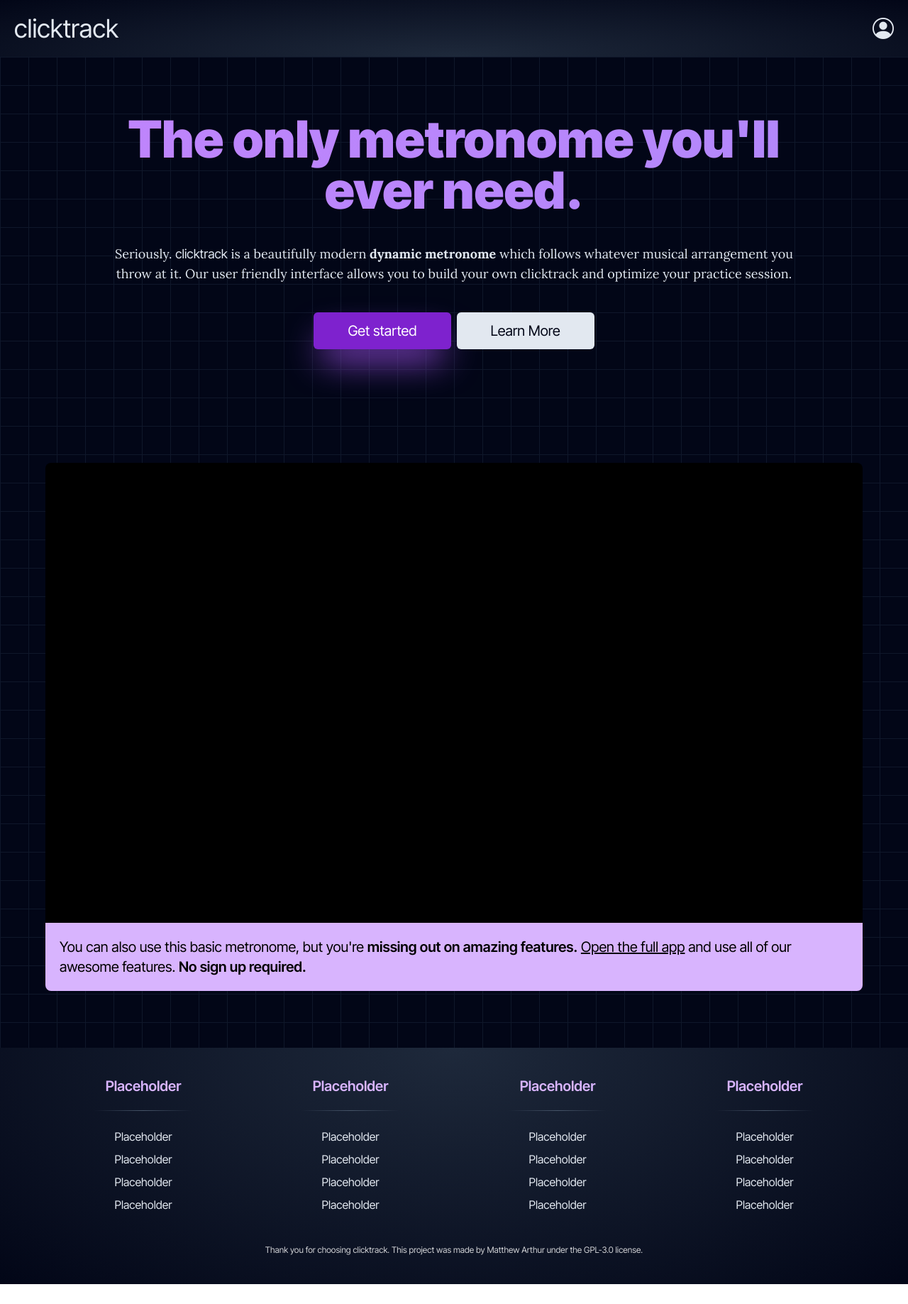
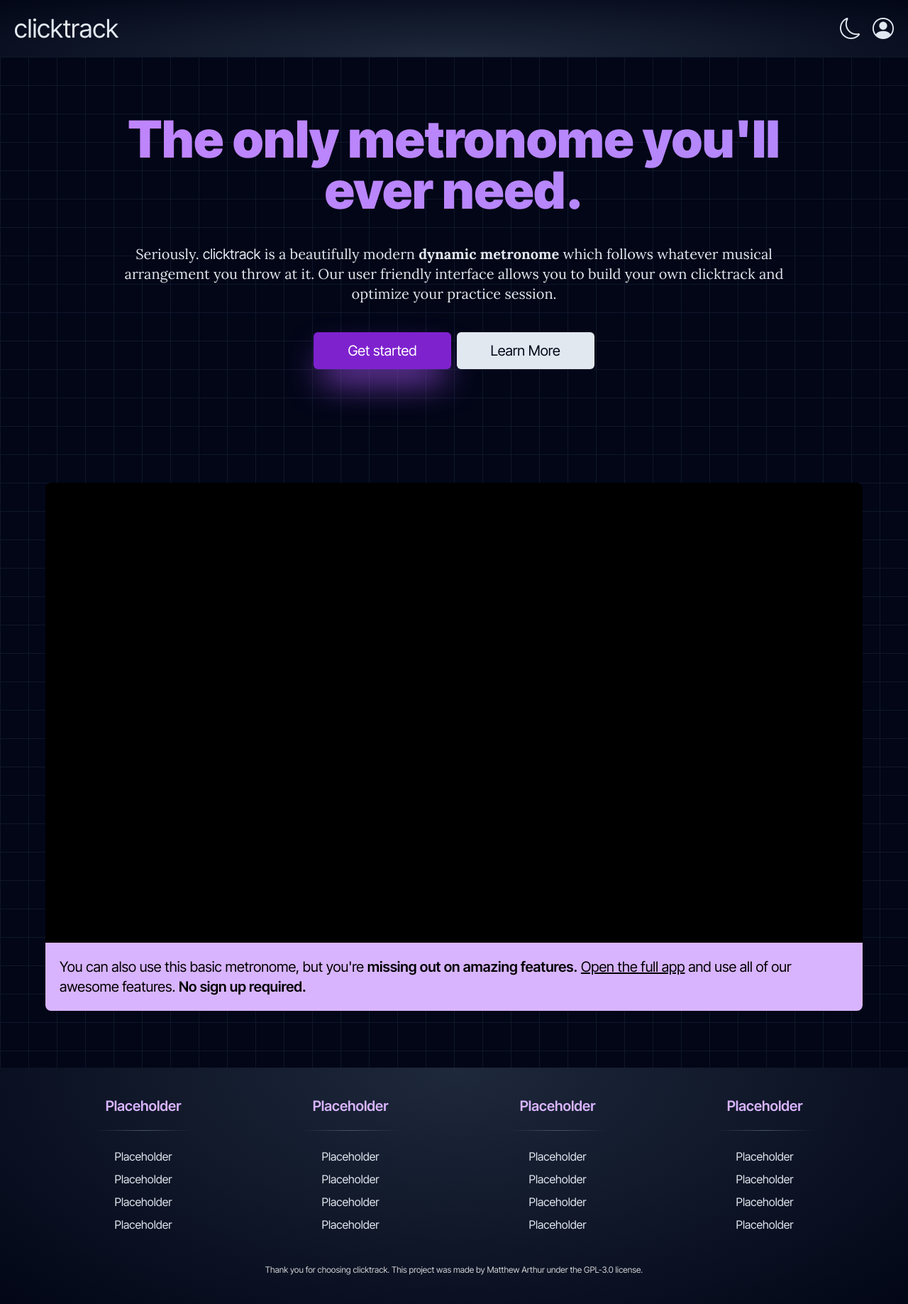
Before and after one commit to arthurmatthew/clicktrack, a React (Vite) app in the folder client/: page / in a window 1280 px wide. Shown: the whole page at 71% size. Before the commit the page ends 1809 px from the top, so only its background shows below. Built offline with nearby package versions, Linux system fonts and the light colour scheme.

Commit message:
Add light mode

```diff
--- a/client/src/layouts/Footer.tsx
+++ b/client/src/layouts/Footer.tsx
@@ -1,13 +1,13 @@
 const Footer = () => {
   return (
-    <footer className="to-slate-950 bg-gradient-radial flex flex-shrink basis-44 flex-col justify-center from-slate-800 bg-[length:100%_200%] bg-[100%_100%] py-10 px-4 text-purple-100">
+    <footer className="dark:to-slate-950 bg-gradient-radial flex flex-shrink basis-44 flex-col justify-center from-slate-100 to-slate-300 bg-[length:100%_200%] bg-[100%_100%] py-10 px-4 text-purple-100 dark:from-slate-800">
       <div className="mx-auto grid w-full max-w-6xl grid-cols-[repeat(auto-fit,_minmax(200px,_1fr))] gap-4">
         <FooterSection />
         <FooterSection />
         <FooterSection />
         <FooterSection />
       </div>
-      <section className="mt-10 flex flex-col items-center text-xs text-white opacity-80">
+      <section className="mt-10 flex flex-col items-center text-xs text-black opacity-80 dark:text-white">
         <p className="text-center">
           Thank you for choosing clicktrack. This project was made by Matthew
           Arthur under the GPL-3.0 license.
@@ -20,9 +20,11 @@ const Footer = () => {
 const FooterSection = () => {
   return (
     <div className="flex flex-col items-center">
-      <h3 className="text-xl font-semibold text-purple-300">Placeholder</h3>
-      <div className="my-5 h-px w-1/2 bg-gradient-to-r from-transparent via-slate-600 to-transparent"></div>
-      <ul className="leading-loose text-slate-200">
+      <h3 className="text-xl font-semibold text-purple-700 dark:text-purple-300">
+        Placeholder
+      </h3>
+      <div className="my-5 h-px w-1/2 bg-gradient-to-r from-transparent via-slate-300 to-transparent dark:via-slate-600"></div>
+      <ul className="leading-loose text-slate-900 dark:text-slate-200">
         <li>Placeholder</li>
         <li>Placeholder</li>
         <li>Placeholder</li>
--- a/client/src/layouts/Header.tsx
+++ b/client/src/layouts/Header.tsx
@@ -1,14 +1,26 @@
 import { Link } from 'react-router-dom';
 
-const Header = () => {
+const Header = ({
+  darkToggle,
+  dark,
+}: {
+  darkToggle: React.Dispatch<React.SetStateAction<boolean>>;
+  dark: boolean;
+}) => {
   return (
-    <header className="bg-gradient-radial to-slate-950 sticky top-0 z-10 shrink grow-0 basis-auto from-slate-800 bg-[length:100%_200%] bg-[100%_0] p-5">
+    <header className="bg-gradient-radial dark:to-slate-950 sticky top-0 z-10 shrink grow-0 basis-auto from-slate-100 to-slate-300 bg-[length:100%_200%] bg-[100%_0] p-5 dark:from-slate-800">
       <div className="mx-auto flex w-full max-w-7xl items-center justify-between">
-        <Link to="/" className="text-4xl text-slate-200">
+        <Link to="/" className="text-4xl text-slate-800 dark:text-slate-200">
           clicktrack
         </Link>
-        <div>
-          <i className="bi-person-circle text-3xl text-slate-200 hover:text-purple-400" />
+        <div className="flex gap-4">
+          <i
+            className={`${
+              dark ? 'bi-moon' : 'bi-sun'
+            } text-3xl text-slate-800  hover:text-purple-600 dark:text-slate-200 dark:hover:text-purple-400`}
+            onClick={() => darkToggle((prev) => !prev)}
+          />
+          <i className="bi-person-circle text-3xl text-slate-800 hover:text-purple-600  dark:text-slate-200 dark:hover:text-purple-400" />
         </div>
       </div>
     </header>
--- a/client/src/layouts/Layout.css
+++ b/client/src/layouts/Layout.css
@@ -7,3 +7,13 @@
     ),
     linear-gradient(to bottom, rgb(15 23 42) 1px, transparent 1px);
 }
+
+#background-light {
+  background-size: 40px 40px;
+  background-image: linear-gradient(
+      to right,
+      rgb(236, 236, 236) 1px,
+      transparent 1px
+    ),
+    linear-gradient(to bottom, rgb(236, 236, 236) 1px, transparent 1px);
+}
--- a/client/src/layouts/Layout.tsx
+++ b/client/src/layouts/Layout.tsx
@@ -2,15 +2,23 @@ import { Outlet } from 'react-router-dom';
 import Footer from './Footer';
 import Header from './Header';
 import './Layout.css';
+import { useState } from 'react';
 
 const Layout = ({ children }: { children?: React.ReactNode }) => {
+  const [dark, setDark] = useState<boolean>(true);
+
   return (
-    <div className="bg-slate-950 flex min-h-screen flex-col" id="background">
-      <Header />
-      <main className="relative flex flex-auto flex-col">
-        {children ?? <Outlet />}
-      </main>
-      <Footer />
+    <div className={dark ? 'dark' : ''}>
+      <div
+        className="dark:bg-slate-950 flex min-h-screen flex-col bg-slate-100 bg-[length:40px_40px]"
+        id={dark ? 'background' : 'background-light'}
+      >
+        <Header dark={dark} darkToggle={setDark} />
+        <main className="relative flex flex-auto flex-col">
+          {children ?? <Outlet />}
+        </main>
+        <Footer />
+      </div>
     </div>
   );
 };
--- a/client/src/pages/app.tsx
+++ b/client/src/pages/app.tsx
@@ -4,9 +4,9 @@ const App = () => {
   return (
     <div className="my-10 mx-4 flex flex-grow flex-col">
       <div className="mx-auto flex w-full max-w-6xl flex-col gap-4">
-        <div className="w-full rounded-md border-2 border-slate-700 p-4 text-slate-200">
+        <div className="w-full rounded-md border-2 border-slate-300 p-4 text-slate-900 dark:border-slate-700 dark:text-slate-200">
           <p className="flex items-center gap-4 text-xl">
-            <i className="rounded-md bg-purple-900 py-1 px-2 text-lg not-italic text-white">
+            <i className="rounded-md bg-purple-300 py-1 px-2 text-lg not-italic text-black dark:bg-purple-900 dark:text-white">
               Tip
             </i>{' '}
             <span>
@@ -40,19 +40,19 @@ const MetronomeSection = ({ children, name, opened }: IMetronomeSection) => {
   const [shown, setShown] = useState<boolean>(opened || false);
 
   return (
-    <div className="w-full rounded-md border-2 border-slate-700 bg-slate-800 p-4">
+    <div className="w-full rounded-md border-2 border-slate-300 bg-slate-200 p-4 dark:border-slate-700 dark:bg-slate-800">
       <div
-        className="flex items-center justify-between text-slate-100"
+        className="flex items-center justify-between text-slate-900 dark:text-slate-100"
         onClick={() => setShown((prev) => !prev)}
       >
         <h1 className="text-3xl font-semibold">
-          <i className="bi-list mr-3 text-slate-400"></i>
+          <i className="bi-list mr-3 text-slate-600 dark:text-slate-400"></i>
           {name || 'Unnamed Section'}
         </h1>
         <i
           className={`${
             shown ? 'bi-caret-down-fill' : 'bi-caret-right-fill'
-          } text-2xl text-slate-400`}
+          } text-2xl text-slate-600 dark:text-slate-400`}
         ></i>
       </div>
 
--- a/client/src/pages/index.tsx
+++ b/client/src/pages/index.tsx
@@ -13,7 +13,7 @@ const Index = () => {
             animate={{ opacity: 1 }}
             transition={{ duration: 0.8, ease: 'easeInOut' }}
             id="title"
-            className="bg-gradient-to-r from-purple-400 via-violet-400 to-purple-700 bg-clip-text text-center text-6xl font-black text-transparent sm:text-7xl"
+            className="bg-gradient-to-r from-purple-700 via-violet-700 to-purple-900 bg-clip-text text-center text-6xl font-black text-transparent dark:from-purple-400 dark:via-violet-400 dark:to-purple-700 sm:text-7xl"
           >
             The only metronome you'll ever need.
           </motion.h1>
@@ -21,7 +21,7 @@ const Index = () => {
             initial={{ opacity: 0 }}
             animate={{ opacity: 1 }}
             transition={{ duration: 0.8, ease: 'easeInOut', delay: 0.1 }}
-            className="lora mx-2 mt-10 text-center text-base text-slate-200 sm:text-lg"
+            className="lora mx-2 mt-10 text-center text-lg text-slate-900 dark:text-slate-200 sm:text-xl"
           >
             Seriously. <i className="inter not-italic">clicktrack</i> is a{' '}
             beautifully modern{' '}
@@ -57,7 +57,7 @@ const Index = () => {
                   whileTap={{ scale: 0.9 }}
                   whileHover={{ scale: 1.05 }}
                   transition={{ type: 'spring', stiffness: 400, damping: 17 }}
-                  className="text-slate-950 rounded-md bg-slate-200 px-12 py-3 text-xl"
+                  className="dark:text-slate-950 rounded-md bg-slate-800 px-12 py-3 text-xl text-slate-100 dark:bg-slate-200"
                 >
                   Learn More
                 </motion.button>
--- a/client/tailwind.config.js
+++ b/client/tailwind.config.js
@@ -9,4 +9,5 @@ export default {
     },
   },
   plugins: [],
+  darkMode: 'class',
 };
```
